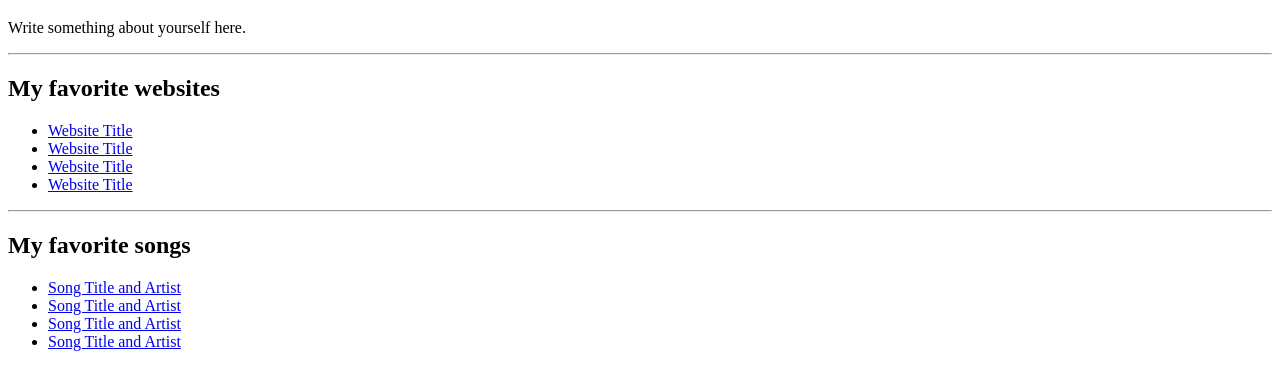
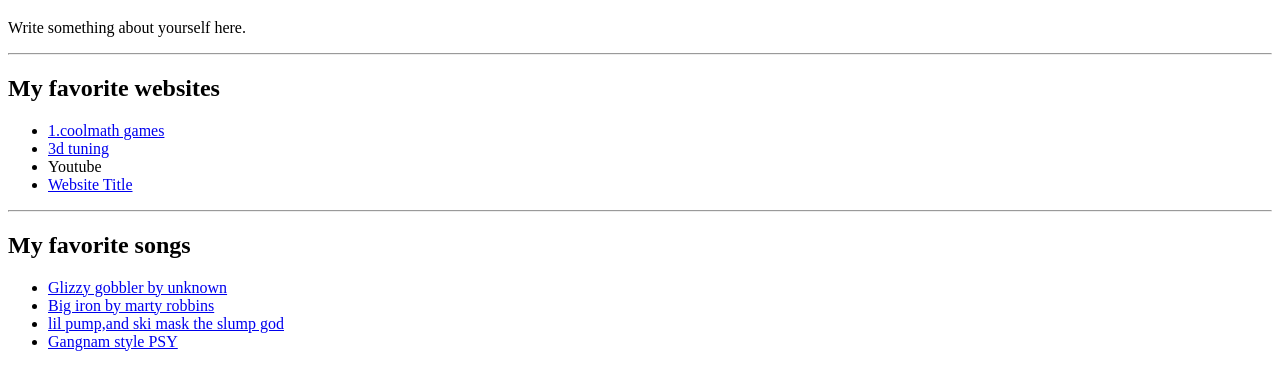
Before and after one commit to Kysonlover676869/Kysonisnotnice, a plain HTML site: page index.html in a window 1280 px wide. Shown: the part 61-450 px from the top of the page. Drawn offline with Linux system fonts and the light colour scheme.

Commit message:
Update index.html

```diff
--- a/index.html
+++ b/index.html
@@ -1,3 +1,5 @@
+
+
 <!DOCTYPE html>
 <html lang="en">
 	<head>
@@ -15,18 +17,18 @@
 <hr>
 <h2>My favorite websites</h2>
 <ul>
-    <li><a href="website link">Website Title</a></li>
-    <li><a href="website link">Website Title</a></li>
-    <li><a href="website link">Website Title</a></li>
-    <li><a href="website link">Website Title</a></li>
+    <li><a href="coolmathgames.com/?expanded-gallery">1.coolmath games</a></li>
+    <li><a href="website link here">3d tuning</a></li>
+    <li><a href="website stile link"></a>Youtube</li>
+    <li><a href=”website link here">Website Title</a></li>
 </ul>
 <hr>
 <h2>My favorite songs</h2>
 <ul>
-    <li><a href="youtube link">Song Title and Artist</a></li>
-    <li><a href="youtube link">Song Title and Artist</a></li>
-    <li><a href="youtube link">Song Title and Artist</a></li>
-    <li><a href="youtube link">Song Title and Artist</a></li>
+    <li><a href="youtube link">Glizzy gobbler by unknown</a></li>
+    <li><a href="youtube link">Big iron by marty robbins</a></li>
+    <li><a href="youtube link">lil pump,and ski mask the slump god</a></li>
+    <li><a href="youtube link">Gangnam style  PSY</a></li>
 </ul>
 	</body>
 </html>
```
